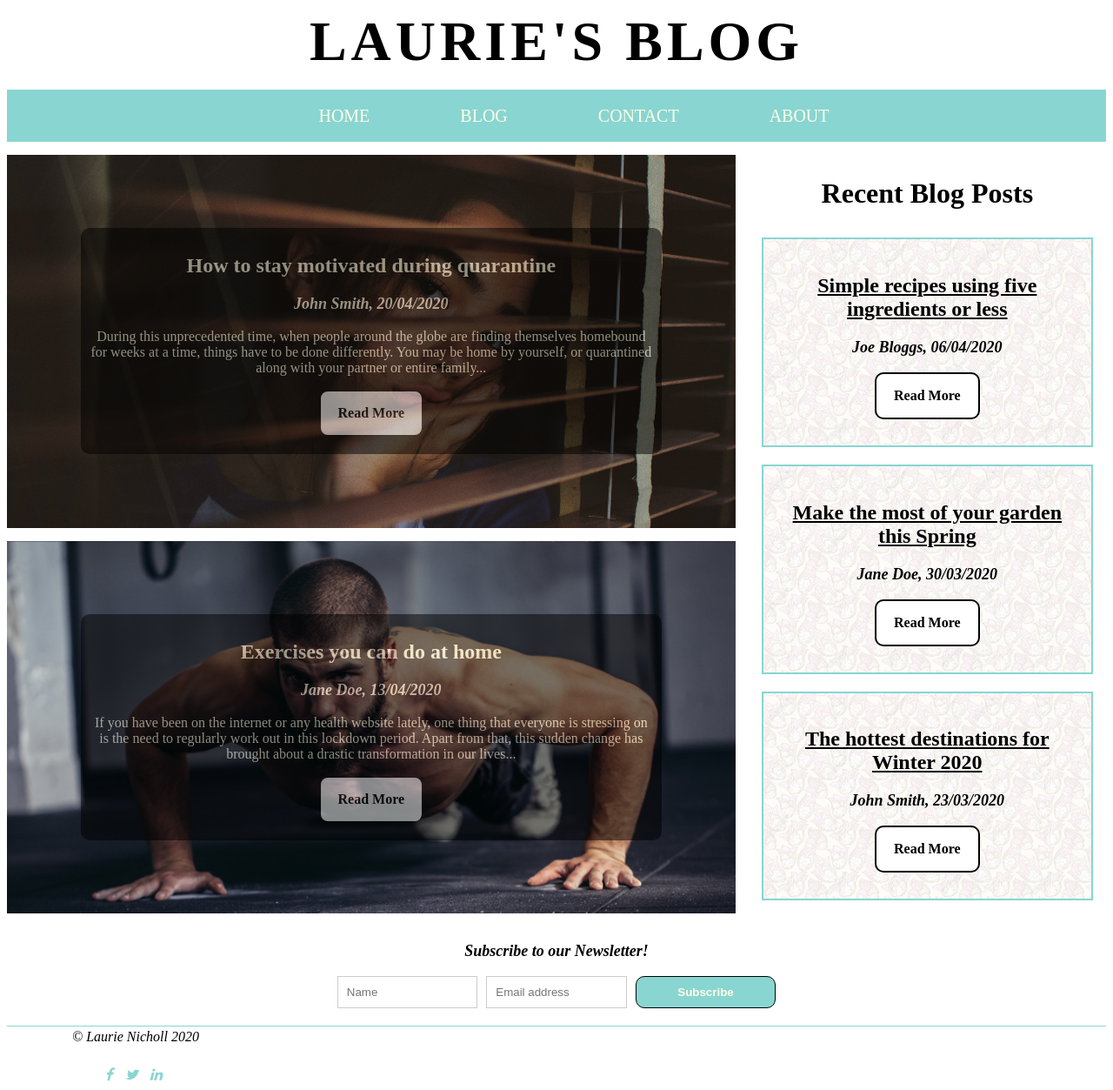
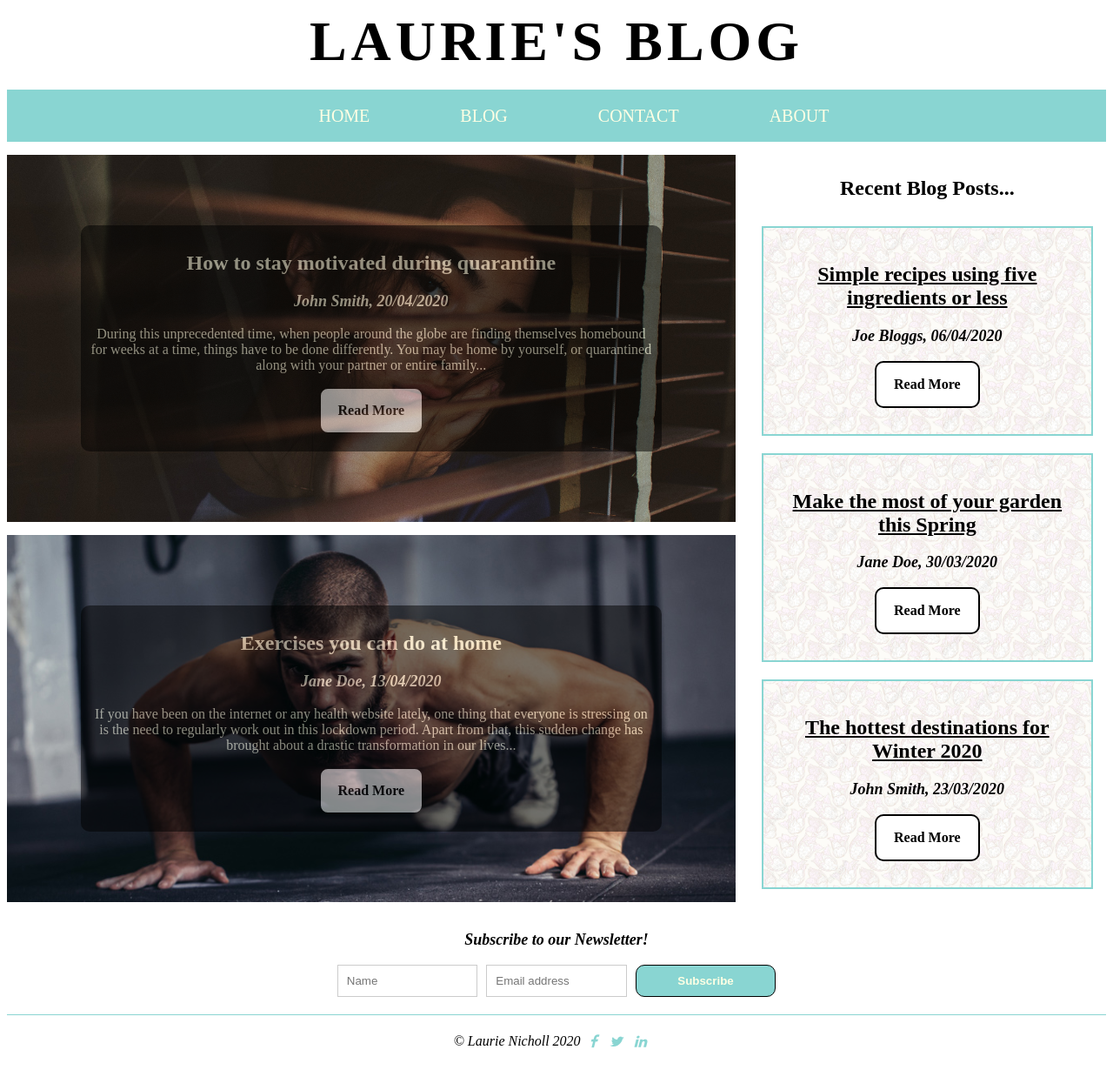
Before and after one commit to lnicholl/udacity-personal-blog-website, a plain HTML site: page index.html in a window 1280 px wide. Shown: the whole page at 87% size. After the commit the page ends 1220 px from the top, so only its background shows below. Drawn offline with Linux system fonts and the light colour scheme.

Commit message:
Add files via upload

```diff
--- a/css/blog-post.css
+++ b/css/blog-post.css
@@ -101,7 +101,7 @@ nav a {
     nav li {
         text-align: center;
         display: inline-block;
-        margin: 50px;
+        margin: 40px;
     }
 
     nav a {
--- a/css/footer.css
+++ b/css/footer.css
@@ -1,5 +1,6 @@
-footer {
-    display: flex;
+#footer {
+    display: inline-flex;
+    justify-content: center;
     grid-area: foot;
     flex-direction: row;
     font-style: italic;
--- a/index.html
+++ b/index.html
@@ -10,7 +10,7 @@
     </head>
     <body>
         <div class="container">
-                <div class="box" id="navbar">
+            <section class="box" id="navbar">
                 <nav>
                     <ul>
                         <li><a href="./index.html">Home</a></li>
@@ -19,13 +19,12 @@
                         <li><a href="./index.html">About</a></li>
                     </ul>
                 </nav>
-                </div>
-            <header>
-                <div class="box">
+            </section>
+            <header><div class="box">
                 <h1>Laurie's Blog</h1>
             </div>
             </header>
-                <div class="box" id="content-1">
+            <section class="box" id="content-1">
                 <div class="box-gradient">
                 <h2>How to stay motivated during quarantine</h2>
                 <h3>John Smith, 20/04/2020</h3>
@@ -34,8 +33,8 @@
                     <p>Read More</p>
                     </div></a>
                 </div>
-                </div>
-                <div class="box" id="content-2">
+            </section>
+            <section class="box" id="content-2">
                 <div class="box-gradient">
                     <h2>Exercises you can do at home</h2>
                     <h3>Jane Doe, 13/04/2020</h3>
@@ -44,9 +43,9 @@
                     <p>Read More</p>
                     </div></a>
                 </div>
-                </div>
-                <div class="box" id="sidebar">
-                    <h1>Recent Blog Posts</h1>
+            </section>
+            <section class="box" id="sidebar">
+                <h1>Recent Blog Posts...</h1>
                 <div class="sidebar-content">
                     <h2>Simple recipes using five ingredients or less</h2>
                     <h3>Joe Bloggs, 06/04/2020</h3>
@@ -68,8 +67,8 @@
                     <p>Read More</p>
                     </div></a>
                 </div>
-                </div>
-                <div class="box" id="subscribe">
+            </section>
+            <section class="box" id="subscribe">
                 <form action="#">
                     <h3>Subscribe to our Newsletter!</h3>
                     <div class="subscribe-form">
@@ -78,16 +77,14 @@
                         <input type="submit" value="Subscribe">
                     </div>
                 </form>
-                </div>
-            <footer>
-                <div class="box">
+            </section>
+            <footer class="box" id="footer">
                 <p>© Laurie Nicholl 2020</p>
                 <div class="fa">
                     <a href="https://www.facebook.com"><i class="fab fa-facebook-f"></i></a>
                     <a href="https://www.twitter.com"><i class="fab fa-twitter"></i></a>
                     <a href="https://www.linkedin.com"><i class="fab fa-linkedin"></i></a>
                 </div>
-                </div>
             </footer>
         </div>
     </body>
```
Also changed, not shown: blog-post.html (+16 -17 lines). Lines whose indentation alone changed are shown as unchanged.
